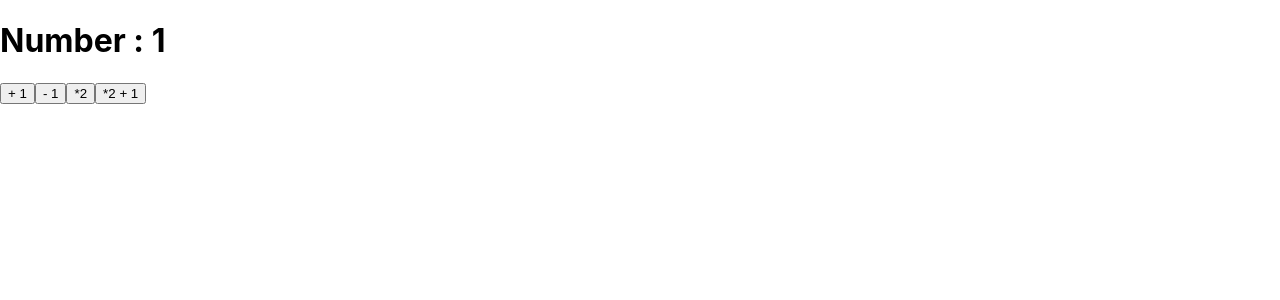
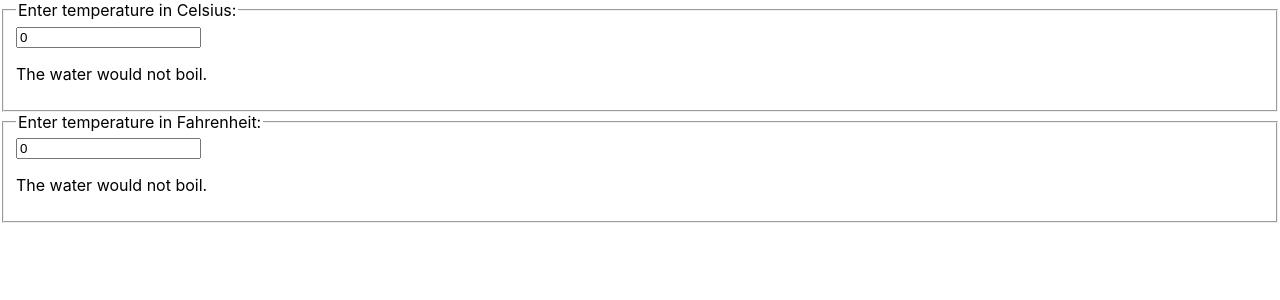
Before and after one commit to Daily-manjoo/my-app, a React (Create React App) app: page / in a window 1280 px wide. Shown: the top 300 px of the page. Built offline with nearby package versions, Linux system fonts and the light colour scheme.

Commit message:
0520 commit

```diff
--- a/src/App.js
+++ b/src/App.js
@@ -1,13 +1,10 @@
 import "./App.css";
 // import Counter from "./components/Counter";
-import Counter2 from "./components/Counter2";
+// import Counter2 from "./components/Counter2";
+import Calculator from "./components/Calculator";
 
 function App() {
-  return (
-    <div className="app">
-      <Counter2 />
-    </div>
-  );
+  return <Calculator />;
 }
 
 export default App;
--- /dev/null
+++ b/src/components/BoilingVerdict.js
@@ -0,0 +1,17 @@
+import React from "react";
+
+export default function BoilingVerdict(props) {
+  // 섭씨
+  if (props.scale === "c") {
+    if (props.temperature >= 100) {
+      return <p>The water would boil.</p>;
+    }
+    return <p>The water would not boil.</p>;
+  }
+
+  // 화씨
+  if (props.temperature >= 212) {
+    return <p>The water would boil.</p>;
+  }
+  return <p>The water would not boil.</p>;
+}
--- /dev/null
+++ b/src/components/Calculator.js
@@ -0,0 +1,47 @@
+import React, { useState } from "react";
+import BoilingVerdict from "./BoilingVerdict";
+import TemperatureInput from "./TemperatureInput";
+
+export default function Calculator() {
+  const [state, setState] = useState({
+    scale: "C",
+    temperature: 0,
+  });
+
+  const handleTemperatureChange = (obj) => {
+    //어디에서 수정했는지, 값(온도)는 무엇인지 전달 받음
+    //obj.scale, obj.temperature 값이 들어갈 예정
+    setState({ ...state, scale: obj.scale, temperature: obj.temperature });
+  };
+
+  function toCelsius(fahrenheit) {
+    return ((fahrenheit - 32) * 5) / 9;
+  }
+
+  function toFahrenheit(celsius) {
+    return (celsius * 9) / 5 + 32;
+  }
+
+  function tryConvert(temperature, convert) {
+    const input = parseFloat(temperature);
+    if (Number.isNaN(input)) {
+      return "";
+    }
+    const output = convert(input);
+    const rounded = Math.round(output * 1000) / 1000;
+    return rounded.toString();
+  }
+
+  const { scale, temperature } = state;
+
+  const celsius = scale === "f" ? tryConvert(temperature, toCelsius) : temperature;
+  const fahrenheit = scale === "c" ? tryConvert(temperature, toFahrenheit) : temperature;
+
+  //하위 컴포넌트에서 값을 수정할 수 있고 섭씨/화씨에서 수정한 건지 알고 있어야 함
+  return (
+    <>
+      <TemperatureInput scale={"c"} temperature={celsius} onTemperatureChange={handleTemperatureChange} />
+      <TemperatureInput scale={"f"} temperature={fahrenheit} onTemperatureChange={handleTemperatureChange} />
+    </>
+  );
+}
--- /dev/null
+++ b/src/components/TemperatureInput.js
@@ -0,0 +1,26 @@
+import React, { useState } from "react";
+import BoilingVerdict from "./BoilingVerdict";
+
+const scaleNames = {
+  c: "Celsius", // 섭씨
+  f: "Fahrenheit", // 화씨
+};
+
+export default function TemperatureInput(props) {
+  //   const [temperature, setTemperature] = useState(0);
+
+  function handleChange(e) {
+    // setTemperature(e.target.value);
+    props.onTemperatureChange({ scale: props.scale, temperature: e.target.value });
+  }
+
+  const scale = scaleNames[props.scale];
+
+  return (
+    <fieldset>
+      <legend>Enter temperature in {scale}:</legend>
+      <input value={props.temperature} onChange={handleChange} />
+      <BoilingVerdict scale={props.scale} temperature={parseFloat(props.temperature)} />
+    </fieldset>
+  );
+}
```
